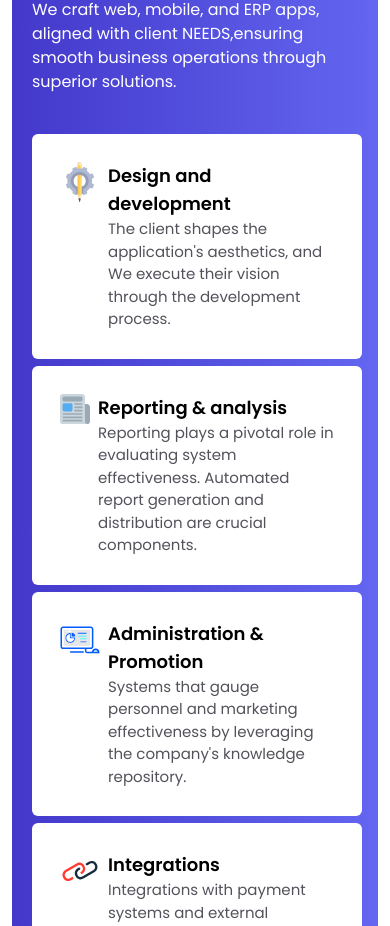
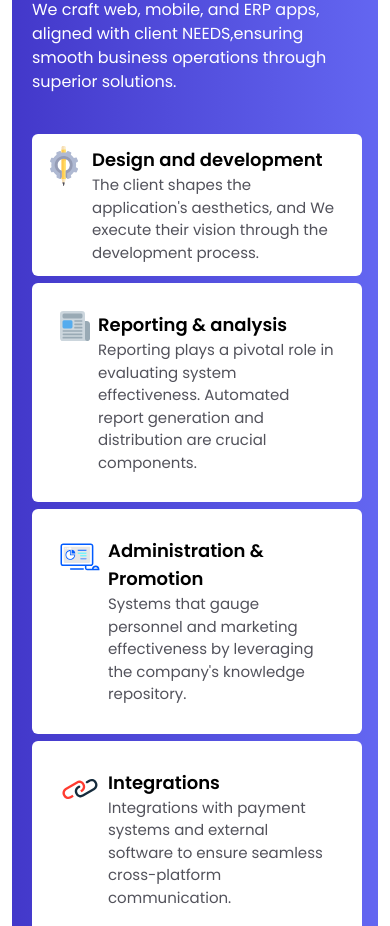
Before and after one commit to Arthur-Smart/Exquitech-Design-Africa, a Next.js app: page / in a window 390 px wide. Shown: the part 5309-6235 px from the top of the page. Built offline with nearby package versions, Linux system fonts and the light colour scheme.

Commit message:
new commit

```diff
--- a/src/app/page.tsx
+++ b/src/app/page.tsx
@@ -460,8 +460,8 @@ export default function Home() {
           <div
             className={
               state.isDarkMode == true
-                ? "process__wrapper flex items-start bg-black text-white p-7 flex rounded-md"
-                : "process__wrapper flex items-start bg-white p-7 flex rounded-md"
+                ? "process__wrapper flex items-start bg-black text-white p-3 md:p-7 flex rounded-md"
+                : "process__wrapper flex items-start bg-white p-3 md:p-7 flex rounded-md"
             }
           >
             <Image
```
